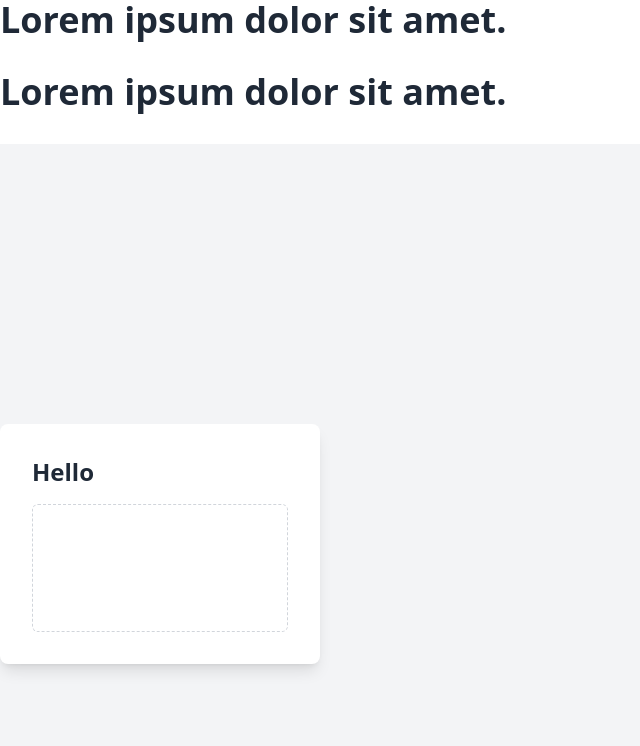
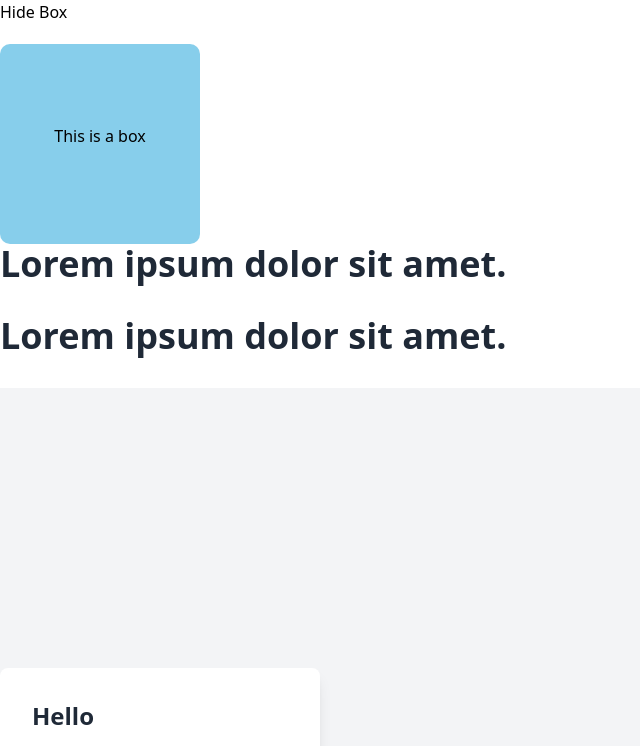
Before and after one commit to mdrubelhossain-me/react-framer-motion, a React app: page / in a window 1280 px wide. Shown: the top 746 px of the page, without its empty margins (0-640 px from the left). Built offline with nearby package versions, Linux system fonts and the light colour scheme; the HTML template or start-up script is replaced by a standard one.

Commit message:
AnimatePresence test

```diff
--- a/src/App.jsx
+++ b/src/App.jsx
@@ -1,9 +1,14 @@
 import React from "react";
-import { motion as Motion } from "motion/react"
+import { motion as Motion } from "motion/react";
+import Home from "./pages/Home";
 
 const App = () => {
   return (
     <div>
+      {/* Home Page */}
+      <Home />
+      {/* ----------- */}
+
       <Motion.h1
         initial={{ opacity: 0, y: -50 }}
         animate={{ opacity: 1, y: 0 }}
@@ -14,7 +19,7 @@ const App = () => {
       </Motion.h1>
       <Motion.h1
         className="text-4xl font-bold mb-8 text-gray-800"
-        whileHover={{ scale: 0.9 , opacity: 0.5 }}
+        whileHover={{ scale: 0.9, opacity: 0.5 }}
       >
         Lorem ipsum dolor sit amet.
       </Motion.h1>
--- /dev/null
+++ b/src/components/BoxExample.jsx
@@ -0,0 +1,39 @@
+import React, { useState } from "react";
+import { AnimatePresence, motion as Motion } from "framer-motion";
+
+const BoxExample = () => {
+  const [show, setShow] = useState(true);
+
+  return (
+    <>
+      <button onClick={() => setShow(!show)}>
+        {show ? "Hide Box" : "Show Box"}
+      </button>
+
+      <AnimatePresence>
+        {show && (
+          <Motion.div
+            key="amarBox"
+            initial={{ opacity: 0, y: -50 }}
+            animate={{ opacity: 1, y: 0 }}
+            exit={{ opacity: 0, y: -50 }}
+            transition={{ duration: 0.5 }}
+            style={{
+              width: "200px",
+              height: "200px",
+              backgroundColor: "skyblue",
+              marginTop: "20px",
+              borderRadius: "10px",
+            }}
+          >
+            <p style={{ textAlign: "center", paddingTop: "80px" }}>
+              This is a box
+            </p>
+          </Motion.div>
+        )}
+      </AnimatePresence>
+    </>
+  );
+};
+
+export default BoxExample;
--- /dev/null
+++ b/src/pages/Home.jsx
@@ -0,0 +1,12 @@
+import React from "react";
+import BoxExample from "../components/BoxExample";
+
+const Home = () => {
+  return (
+    <div>
+      <BoxExample />
+    </div>
+  );
+};
+
+export default Home;
```
